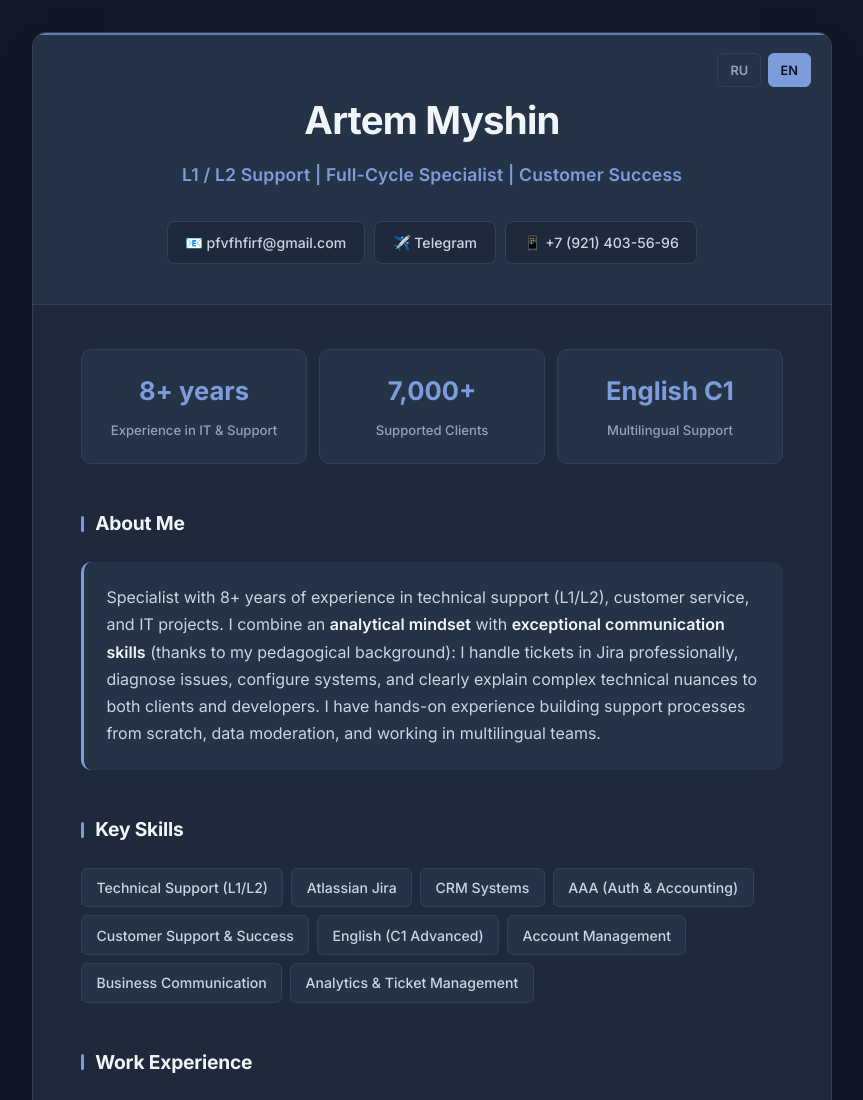
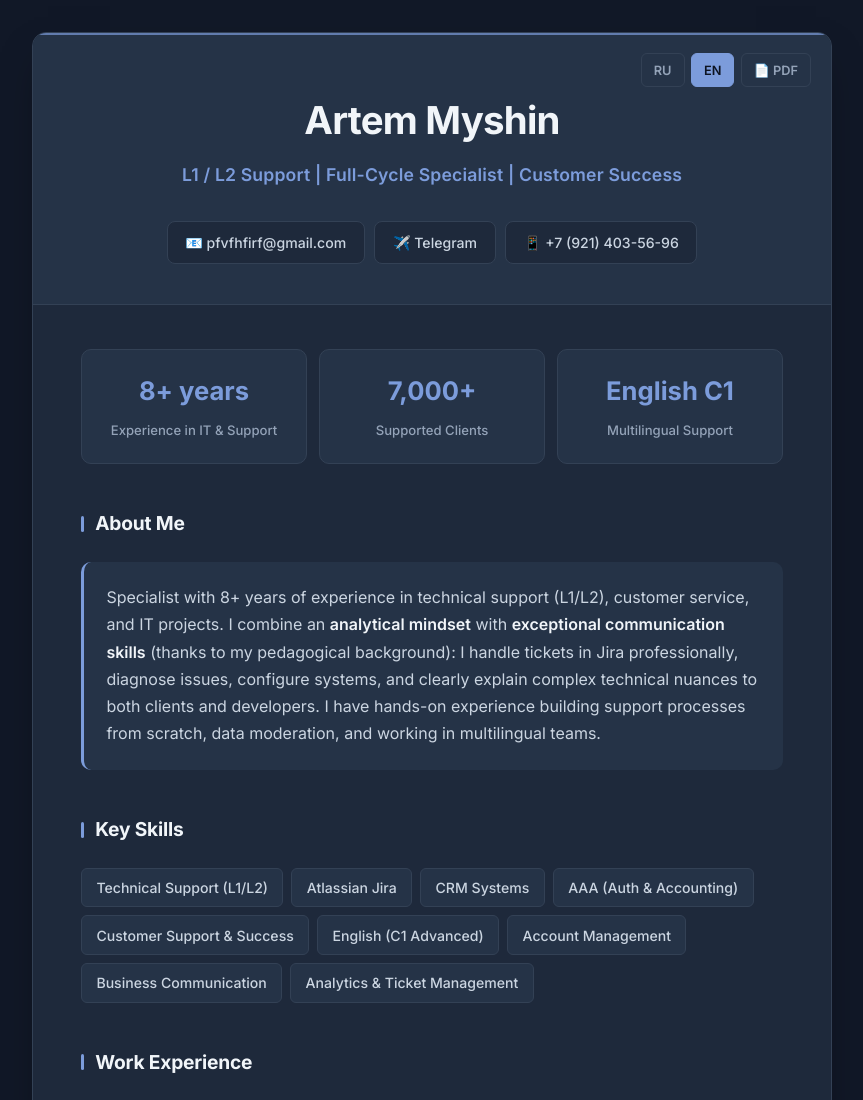
Before and after one commit to myshinartem/myshinartem.github.io, a plain HTML site: page en.html in a window 1280 px wide. Shown: the top 1100 px of the page, without its empty margins (208-1071 px from the left). Drawn offline with Linux system fonts and the light colour scheme.

Commit message:
Update en.html

```diff
--- a/en.html
+++ b/en.html
@@ -79,7 +79,16 @@
         }
         .lang-btn.active { background: var(--primary); color: #0d1421; border-color: var(--primary); }
         .lang-btn:hover:not(.active) { color: var(--text-main); border-color: var(--text-muted); }
-
+        .lang-btn.pdf {
+            display: inline-flex;
+            align-items: center;
+            gap: 0.35rem;
+        }
+        .lang-btn.pdf:hover {
+            color: var(--text-main);
+            border-color: var(--primary);
+            background: var(--primary-soft);
+        }
         .content { padding: 2.75rem 3rem; }
         .stats { display: grid; grid-template-columns: repeat(auto-fit, minmax(180px, 1fr)); gap: 0.75rem; margin-bottom: 2.75rem; }
         .stat-item {
@@ -160,9 +169,10 @@
 <body>
     <div class="container">
         <div class="header-block">
-            <div class="lang-switch">
+                       <div class="lang-switch">
                 <a href="index.html" class="lang-btn">RU</a>
                 <a href="en.html" class="lang-btn active">EN</a>
+                <a href="resume.pdf" class="lang-btn pdf" download="Artem_Myshin_Resume.pdf">📄 PDF</a>
             </div>
             <h1>Artem Myshin</h1>
             <div class="title">L1 / L2 Support | Full-Cycle Specialist | Customer Success</div>
```
